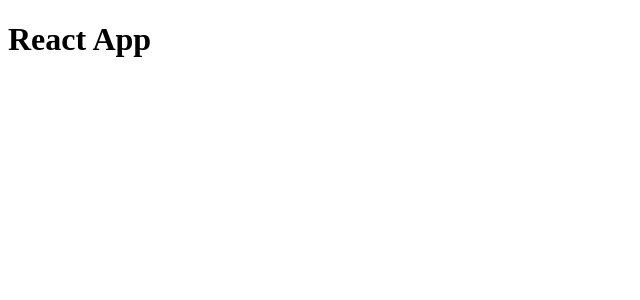
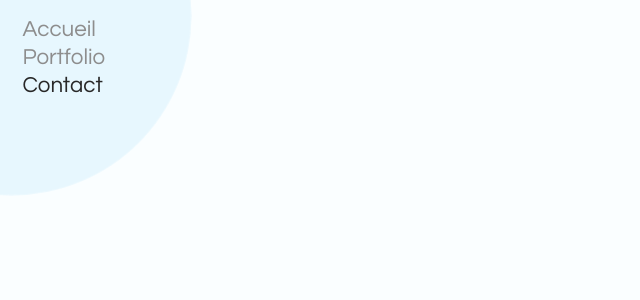
Before and after one commit to tawounfouet/site-vitrine-react, a React (Create React App) app: page /contact in a window 1280 px wide. Shown: the top 300 px of the page, without its empty margins (0-640 px from the left). Built offline with nearby package versions, Linux system fonts and the light colour scheme.

Commit message:
Mise en place de la navigation à travers les pages

```diff
--- a/public/index.html
+++ b/public/index.html
@@ -1,43 +1,24 @@
 <!DOCTYPE html>
 <html lang="en">
+
 <head>
   <meta charset="utf-8" />
-    <link rel="icon" href="%PUBLIC_URL%/favicon.ico" />
   <meta name="viewport" content="width=device-width, initial-scale=1" />
   <meta name="theme-color" content="#000000" />
-    <meta
-      name="description"
-      content="Web site created using create-react-app"
-    />
+  <meta name="description" content="Web site created using create-react-app" />
   <link rel="apple-touch-icon" href="%PUBLIC_URL%/logo192.png" />
-    <!--
-      manifest.json provides metadata used when your web app is installed on a
-      user's mobile device or desktop. See https://developers.google.com/web/fundamentals/web-app-manifest/
-    -->
   <link rel="manifest" href="%PUBLIC_URL%/manifest.json" />
-    <!--
-      Notice the use of %PUBLIC_URL% in the tags above.
-      It will be replaced with the URL of the `public` folder during the build.
-      Only files inside the `public` folder can be referenced from the HTML.
 
-      Unlike "/favicon.ico" or "favicon.ico", "%PUBLIC_URL%/favicon.ico" will
-      work correctly both with client-side routing and a non-root public URL.
-      Learn how to configure a non-root public URL by running `npm run build`.
-    -->
-    <title>React App</title>
+  <title>FS Agency - Votre agence web à Paris, 10 ans de métiers</title>
+  <link rel="shortcut icon" href="./assets/img/logo.svg" />
+
+  <link rel="stylesheet" href="https://cdnjs.cloudflare.com/ajax/libs/font-awesome/6.4.0/css/all.min.css" integrity="sha512-iecdLmaskl7CVkqkXNQ/ZH/XLlvWZOJyj7Yy7tcenmpD1ypASozpmT/E0iPtmFIB46ZmdtAc9eNBvH0H/ZpiBw==" crossorigin="anonymous" referrerpolicy="no-referrer" />
 </head>
+
 <body>
   <noscript>You need to enable JavaScript to run this app.</noscript>
   <div id="root"></div>
-    <!--
-      This HTML file is a template.
-      If you open it directly in the browser, you will see an empty page.
 
-      You can add webfonts, meta tags, or analytics to this file.
-      The build step will place the bundled scripts into the <body> tag.
+</body>
 
-      To begin the development, run `npm start` or `yarn start`.
-      To create a production bundle, use `npm run build` or `yarn build`.
-    -->
-  </body>
 </html>
--- a/src/App.js
+++ b/src/App.js
@@ -1,11 +1,29 @@
 import React from 'react';
+import { BrowserRouter, Route, Routes } from 'react-router-dom';
+
+import Home from './pages/Home';
+import Project1 from './pages/Project1';
+import Project2 from './pages/Project2';
+import Project3 from './pages/Project3';
+import Project4 from './pages/Project4';
+import Contact from './pages/Contact';
+import NotFound from './pages/NotFound';
 
 const App = () => {
-  return (
-    <div>
-      <h1>React App</h1>
-    </div>
-  );
+    return (
+        <BrowserRouter>
+            <Routes>
+                <Route path="/" element={<Home />} />
+                <Route path="/projet-1" element={<Project1 />} />
+                <Route path="/projet-2" element={<Project2 />} />
+                <Route path="/projet-3" element={<Project3 />} />
+                <Route path="/projet-4" element={<Project4 />} />
+                <Route path="/contact" element={<Contact />} />
+                <Route path="*" element={<NotFound />} />
+
+            </Routes>
+        </BrowserRouter>
+    );
 };
 
 export default App;
--- /dev/null
+++ b/src/components/Navigation.js
@@ -0,0 +1,68 @@
+import React from 'react';
+import { NavLink } from 'react-router-dom';
+
+const Navigation = () => {
+    return (
+        <div className="navigation">
+            <ul>
+                <NavLink
+                    to="/"
+                    className={(nav) =>
+                        nav.isActive ? 'nav-active hover' : 'hover'
+                    }
+                >
+                    <li>Accueil</li>
+                </NavLink>
+
+                <li className="nav-portfolio">
+                    Portfolio
+                    <ul className="nav-projects">
+                        <NavLink
+                            to="/projet-1"
+                            className={(nav) =>
+                                nav.isActive ? 'nav-active hover' : 'hover'
+                            }
+                        >
+                            <li>Projet 1</li>
+                        </NavLink>
+                        <NavLink
+                            to="/projet-2"
+                            className={(nav) =>
+                                nav.isActive ? 'nav-active hover' : 'hover'
+                            }
+                        >
+                            <li>Projet 2</li>
+                        </NavLink>
+                        <NavLink
+                            to="/projet-3"
+                            className={(nav) =>
+                                nav.isActive ? 'nav-active hover' : 'hover'
+                            }
+                        >
+                            <li>Projet 3</li>
+                        </NavLink>
+                        <NavLink
+                            to="/projet-4"
+                            className={(nav) =>
+                                nav.isActive ? 'nav-active hover' : 'hover'
+                            }
+                        >
+                            <li>Projet 4</li>
+                        </NavLink>
+                    </ul>
+                </li>
+
+                <NavLink
+                    to="/contact"
+                    className={(nav) =>
+                        nav.isActive ? 'nav-active hover' : 'hover'
+                    }
+                >
+                    <li>Contact</li>
+                </NavLink>
+            </ul>
+        </div>
+    );
+};
+
+export default Navigation;
--- a/src/index.js
+++ b/src/index.js
@@ -1,7 +1,7 @@
 import React from 'react';
 import ReactDOM from 'react-dom/client';
 import App from './App';
-
+import './style/index.scss';
 
 const root = ReactDOM.createRoot(document.getElementById('root'));
 root.render(
--- /dev/null
+++ b/src/pages/Contact.js
@@ -0,0 +1,12 @@
+import React from 'react';
+import Navigation from '../components/Navigation';
+
+const Contact = () => {
+    return (
+        <div>
+            <Navigation />
+        </div>
+    );
+};
+
+export default Contact;
--- /dev/null
+++ b/src/pages/Home.js
@@ -0,0 +1,13 @@
+import React from 'react';
+import Navigation from '../components/Navigation';
+
+const Home = () => {
+    return (
+        <div>
+            <Navigation />
+
+        </div>
+    );
+};
+
+export default Home;
--- /dev/null
+++ b/src/pages/NotFound.js
@@ -0,0 +1,23 @@
+import React from 'react';
+import { NavLink } from 'react-router-dom';
+
+const NotFound = () => {
+    return (
+        <div className="notFound">
+            <div className="notFound-content">
+                <h2>Erreur 404</h2>
+                <NavLink exact to="/">
+
+                    <h3>
+                        Retour à l'acceuil <i className="fas fa-home"></i>
+                    </h3>
+                </NavLink>
+            </div>
+        </div>
+    );
+};
+
+export default NotFound;
+
+// cdn for fontawesome
+// https://cdnjs.cloudflare.com/ajax/libs/font-awesome/6.0.0/css/all.min.css
--- /dev/null
+++ b/src/pages/Project1.js
@@ -0,0 +1,11 @@
+import React from 'react';
+
+const Project1 = () => {
+    return (
+        <div>
+
+        </div>
+    );
+};
+
+export default Project1;
--- /dev/null
+++ b/src/pages/Project2.js
@@ -0,0 +1,11 @@
+import React from 'react';
+
+const Project2 = () => {
+    return (
+        <div>
+            <h1>Project 2</h1>
+        </div>
+    );
+};
+
+export default Project2;
--- /dev/null
+++ b/src/pages/Project3.js
@@ -0,0 +1,11 @@
+import React from 'react';
+
+const Project3 = () => {
+    return (
+        <div>
+            <h1>Project 3</h1>
+        </div>
+    );
+};
+
+export default Project3;
--- /dev/null
+++ b/src/pages/Project4.js
@@ -0,0 +1,11 @@
+import React from 'react';
+
+const Project4 = () => {
+    return (
+        <div>
+            <h1>Project 4</h1>
+        </div>
+    );
+};
+
+export default Project4;
```
Also changed, not shown: 1 other file (tests, documents, lock files or other folders). Lines whose indentation alone changed are shown as unchanged.
